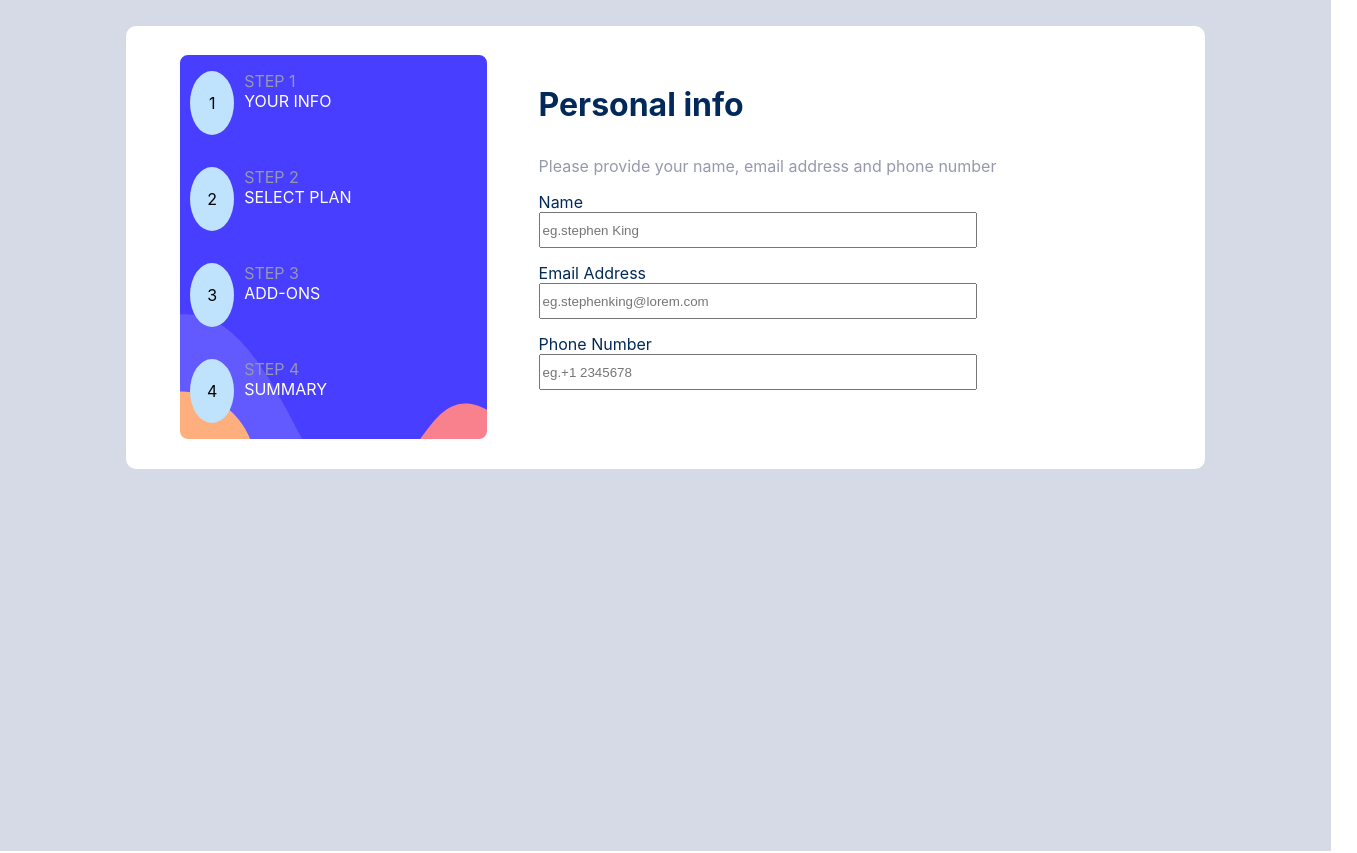
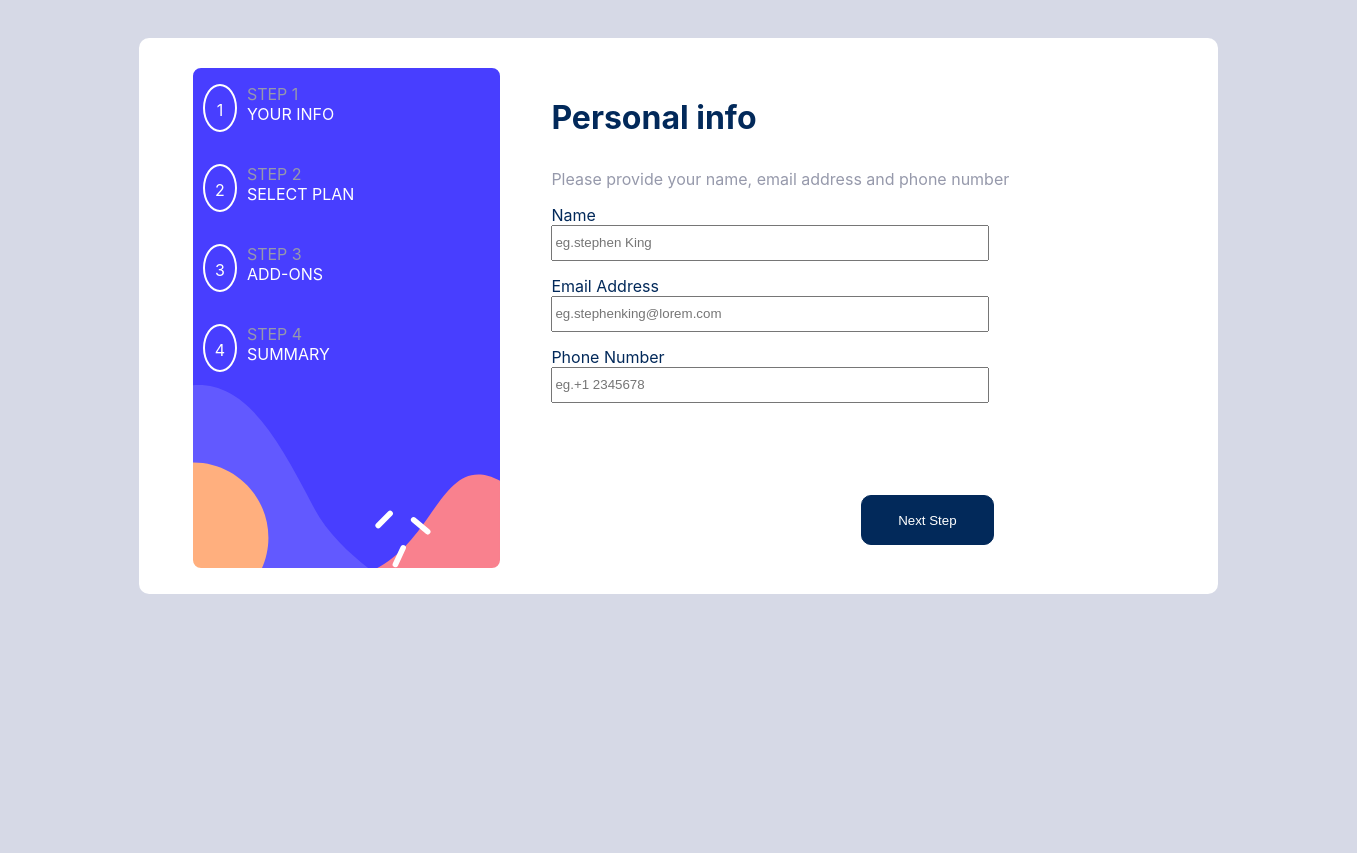
Before and after one commit to steven-mpawulo/multi-step-form, a React (Create React App) app: page / in a window 1280 px wide. Shown: the top 853 px of the page, 1357 px wide, since content can reach past the window. Built offline with nearby package versions, Linux system fonts and the light colour scheme.

Commit message:
modifies left container round number corners

```diff
--- a/src/components/Wrapper.js
+++ b/src/components/Wrapper.js
@@ -39,6 +39,9 @@ const Wrapper = () => {
         </div>
         <div className="right-container">
             <PersonalInfo/>
+            <div className="my-button">
+                <button className='next-button'>Next Step</button>
+            </div>
         </div>
     </div>
     </main>
--- a/src/styles/app.css
+++ b/src/styles/app.css
@@ -1,6 +1,6 @@
 .major-container {
     width: 100%;
     height: 100vh;
-    padding: 2%;
+    padding: 3%;
     background-color:  hsl(229, 24%, 87%);
 }
--- a/src/styles/wrapper.css
+++ b/src/styles/wrapper.css
@@ -1,7 +1,7 @@
 .main-container {
     display: flex;
     width: 80%;
-    height: 80%;
+    height: 500px;
     margin: 0 auto;
     border: 2px, solid, white;
     border-radius: 10px;
@@ -14,7 +14,7 @@
     width: 30%;
     height: 100%;
     background-image: url(../images/bg-sidebar-desktop.svg);
-    object-fit: contain;
+    object-fit: cover;
     background-repeat: no-repeat;
     border: 2px solid white;
     border-radius: 10px;
@@ -43,15 +43,32 @@
 
 .number {
     text-align: center;
-    width: 40px;
-    height: 40px;
-    border: 2px solid hsl(206, 94%, 87%);
+    width: 30px;
+    height: 30px;
+    border: 2px solid white;
     border-radius: 50%;
-    padding-top: 20px;
-    background-color: hsl(206, 94%, 87%);
+    padding-top: 14px;
+    background-color: transparent;
+    color: white;
 }
 
 .right-container {
     width: 60%;
     height: 100%;
 }
+
+.my-button {
+    display: flex;
+    justify-content: flex-end;
+    margin-right: 28%;
+    margin-top: 15%;
+}
+
+.next-button {
+    background-color: hsl(213, 96%, 18%);
+    color: white;
+    width: 30%;
+    height: 50px;
+    border: 1px, solid, hsl(213, 96%, 18%);
+    border-radius: 10px;
+}
```
